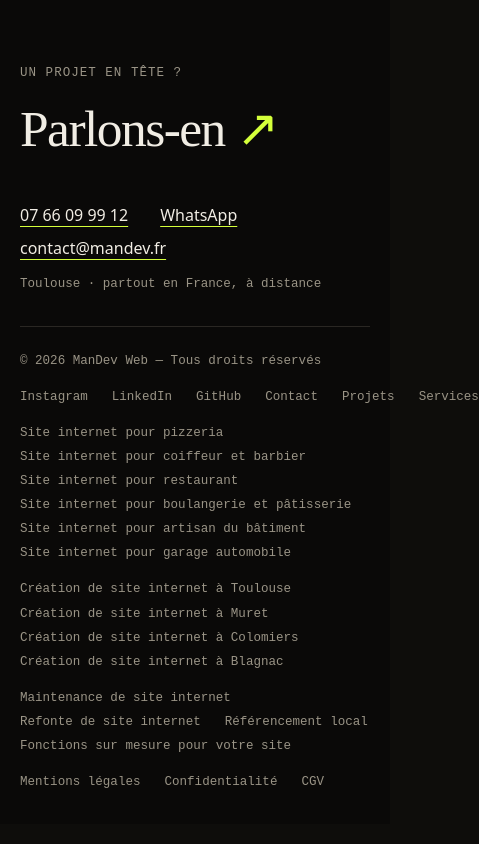
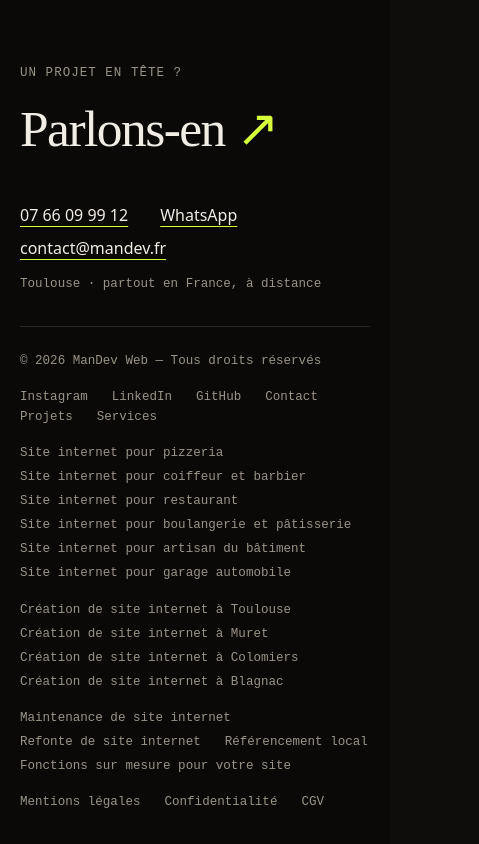
Before and after one commit to mounir-mansi/portfolio, a React (Vite) app in the folder frontend/: page /fr in a window 390 px wide. Shown: the part 4986-5830 px from the top of the page, 479 px wide, since content can reach past the window. Built offline with nearby package versions, Linux system fonts and the light colour scheme; no server answers.

Commit message:
fix(pied de page): les liens passent à la ligne sur mobile (la page débordait de 478 px et dézoomait)

```diff
--- a/frontend/src/components/Footer/Footer.css
+++ b/frontend/src/components/Footer/Footer.css
@@ -124,7 +124,8 @@
 
 .footer-links {
   display: flex;
-  gap: 1.5rem;
+  flex-wrap: wrap;
+  gap: 0 1.5rem;
 }
 
 .footer-links a {
```
